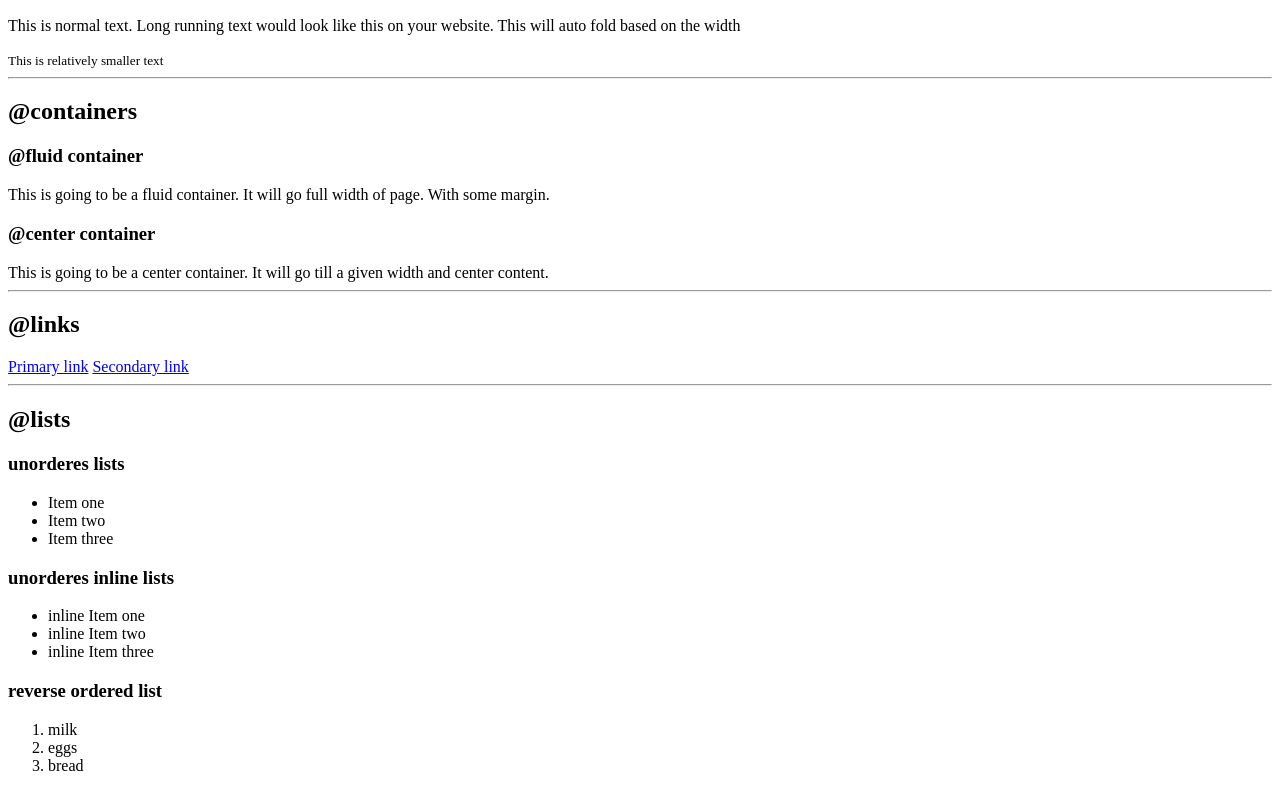
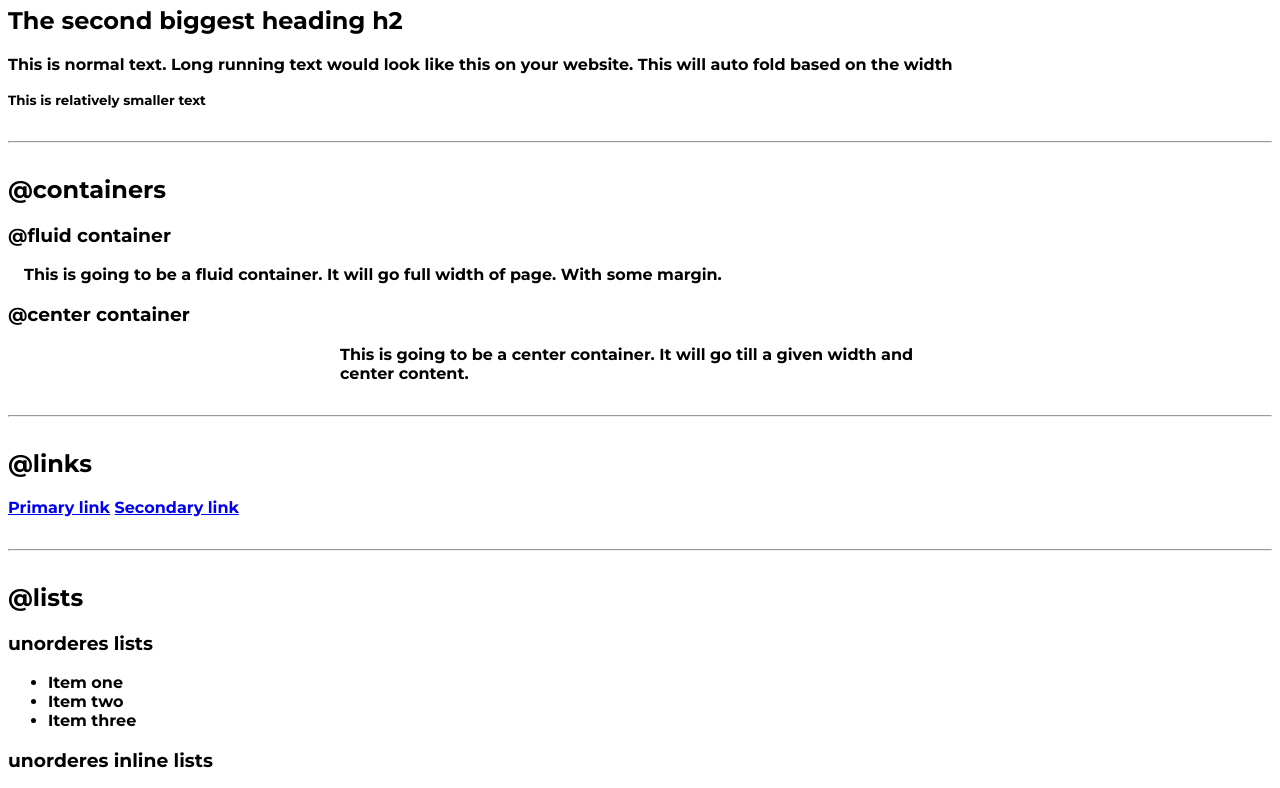
Before and after one commit to bandgarmamta/bandgarmamta-portfolio, a plain HTML site: page index.html in a window 1280 px wide. Shown: the part 307-1095 px from the top of the page. Drawn offline with Linux system fonts and the light colour scheme.

Commit message:
style: added css

```diff
--- a/index.html
+++ b/index.html
@@ -5,6 +5,7 @@
     <meta http-equiv="X-UA-Compatible" content="IE=edge">
     <meta name="viewport" content="width=device-width, initial-scale=1.0">
     <title>Component Library</title>
+    <link href="styles.css" rel="stylesheet" />
 </head>
 <body>
     <h1>Component library</h1>
@@ -22,16 +23,16 @@
 
     <h2>@containers</h2>
     <h3>@fluid container</h3>
-    <div>This is going to be a fluid container. It will go full width of page. With some margin.</div>
+    <div class="container container-fluid">This is going to be a fluid container. It will go full width of page. With some margin.</div>
 
     <h3>@center container</h3>
-    <div>This is going to be a center container. It will go till a given width and center content.</div>
+    <div class="container container-center">This is going to be a center container. It will go till a given width and center content.</div>
 
     <hr>
 
     <h2>@links</h2>
-    <a href="/">Primary link</a>
-    <a href="/">Secondary link</a>
+    <a class="links primary-link" href="/" >Primary link</a>
+    <a class="links secondary-link" href="/">Secondary link</a>
     <hr>
 
     <h2>@lists</h2>
--- /dev/null
+++ b/styles.css
@@ -0,0 +1,40 @@
+@import url('https://fonts.googleapis.com/css2?family=Montserrat:ital,wght@0,700;1,400&display=swap');
+
+:root {
+    --primary-color: #7C3AED;
+}
+
+body{
+    font-family: 'Montserrat',
+    sans-serif;
+}
+
+hr {
+    margin: 2rem 0rem;
+}
+.container{
+    padding: 0rem 1rem;
+
+}
+
+.container-center{
+    max-width: 600px;
+    margin : auto;
+}
+
+.link{
+    text-decoration:none;
+    padding: 0.5rem 1rem;
+}
+
+.link-primary{
+   background-color: var(--primary-color);
+   border-radius: 0.5rem;
+   color: white;
+}
+
+.link-secondary{
+    color: var(--primary-color);
+    border-radius: 0.5rem;
+    border: 1px solid var(--primary-color);
+ }
```
